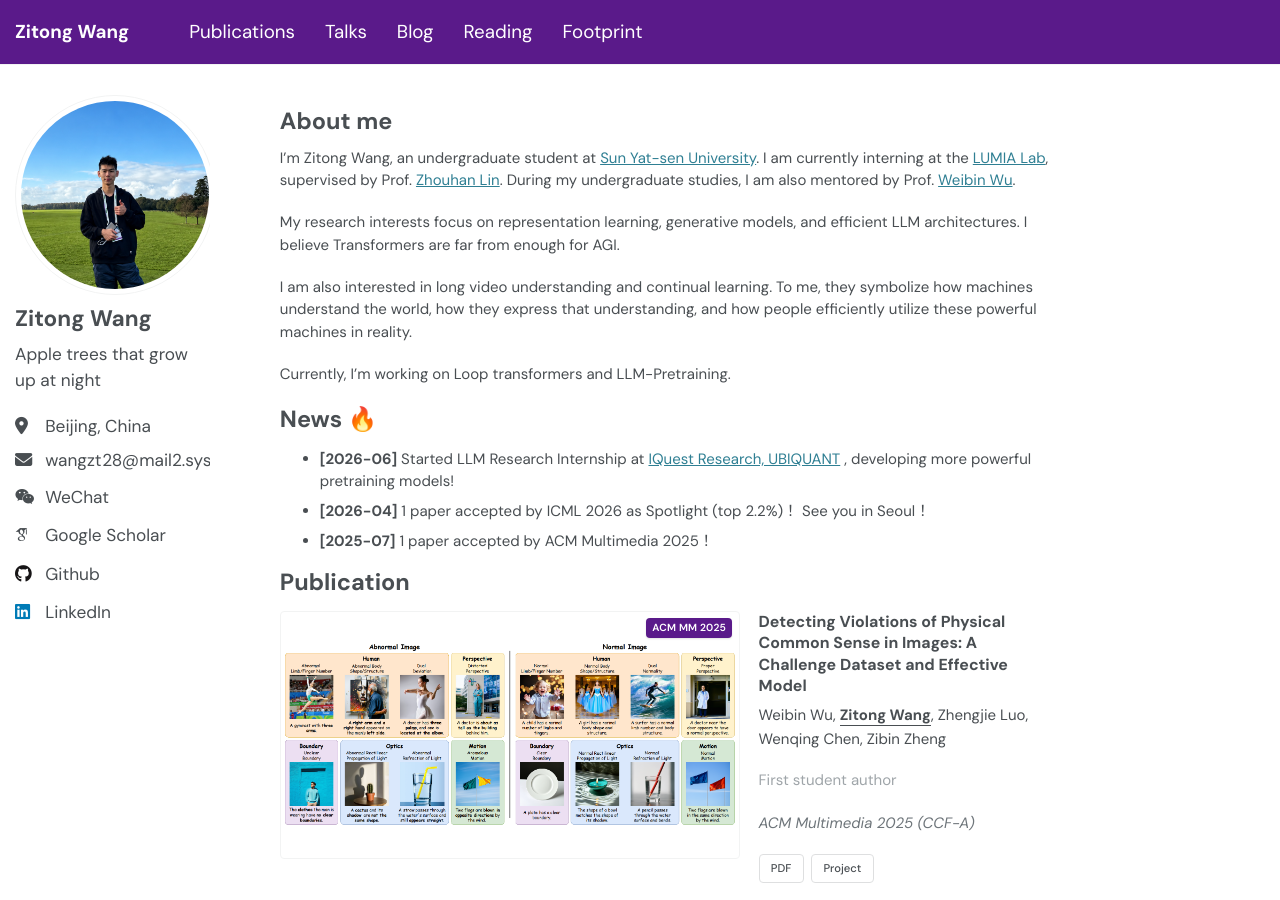
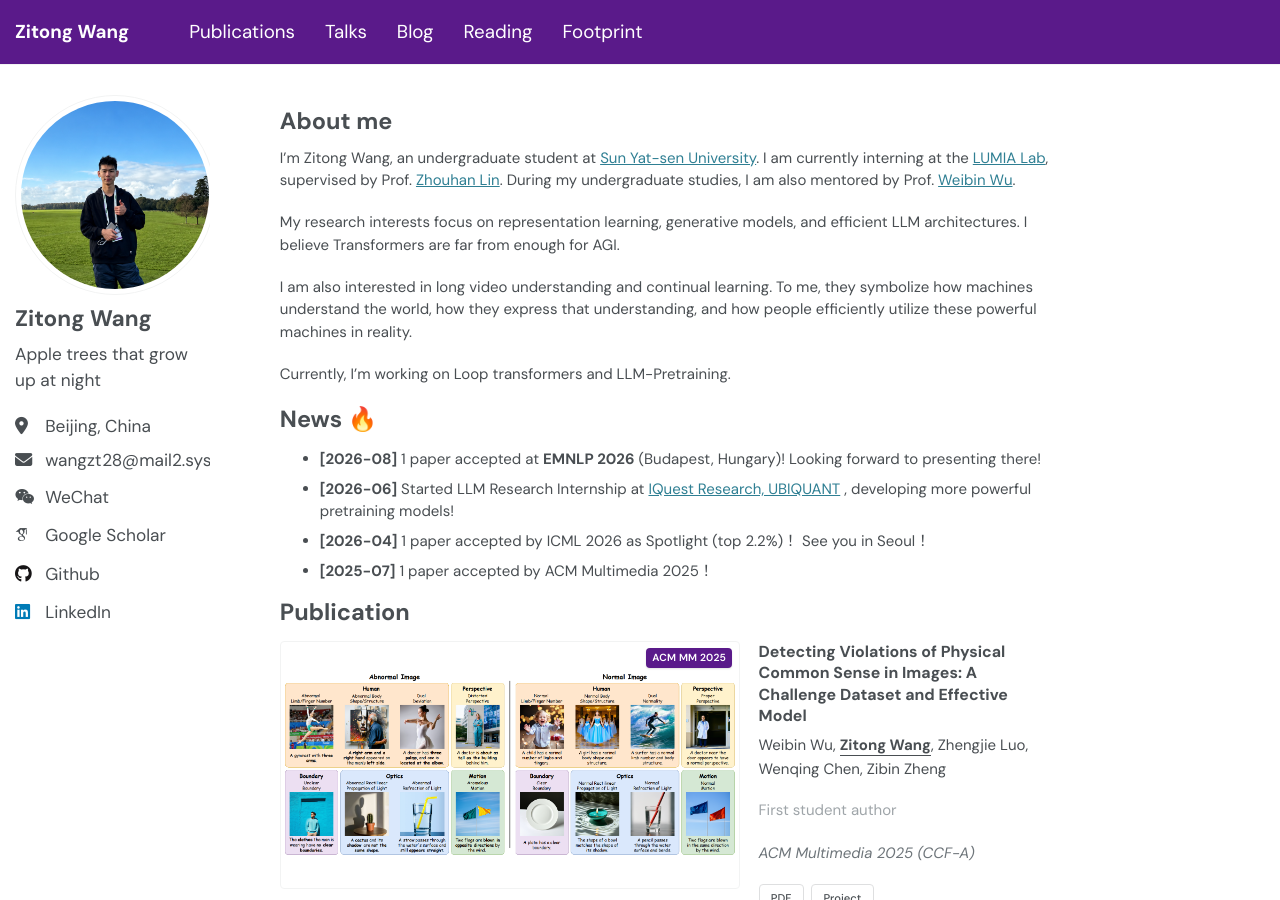
Before and after one commit to ZitongWang018/ZitongWang018.github.io, a Jekyll site: the page built from _pages/about.md, in a window 1280 px wide and 900 px high. Built offline with Jekyll 4.4.1, drawn with Linux system fonts in a browser that asks for light colours; some web fonts are replaced.

Commit message:
Update news: EMNLP 2026 accepted

```diff
--- a/_pages/about.md
+++ b/_pages/about.md
@@ -19,6 +19,7 @@ Currently, I'm working on Loop transformers and LLM-Pretraining.
 
 News 🔥
 ======
+* **[2026-08]** 1 paper accepted at **EMNLP 2026** (Budapest, Hungary)! Looking forward to presenting there!
 * **[2026-06]** Started LLM Research Internship at [IQuest Research, UBIQUANT](https://www.ubiquant.com/website/ai) , developing more powerful pretraining models!
 * **[2026-04]** 1 paper accepted by ICML 2026 as Spotlight (top 2.2%)！ See you in Seoul！
 * **[2025-07]** 1 paper accepted by ACM Multimedia 2025！
```
